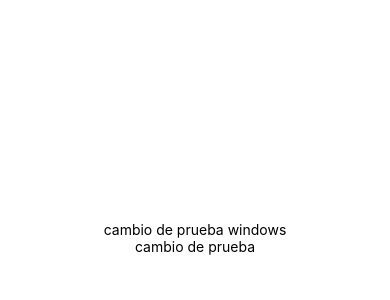
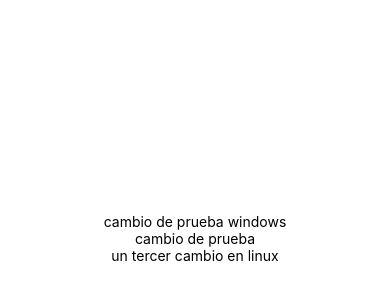
Before and after one commit to SurrenderChaos/tesis, a React Native app in the folder Home_Automation/: screen / in a window 390 px wide. Shown: the part 184-484 px from the top of the page. Built offline with nearby package versions, Linux system fonts and the light colour scheme.

Commit message:
un tercer cambio en linux

```diff
--- a/Home_Automation/App.js
+++ b/Home_Automation/App.js
@@ -7,6 +7,7 @@
     <View style={styles.container}>
       <Text>cambio de prueba windows</Text>
       <Text>cambio de prueba</Text>
+      <Text>un tercer cambio en linux</Text>
       <StatusBar style="auto" />
     </View>
   );
```
